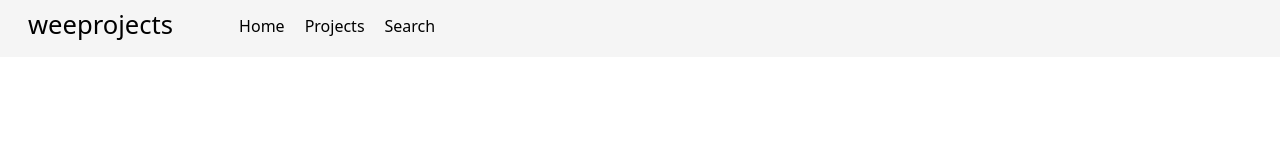
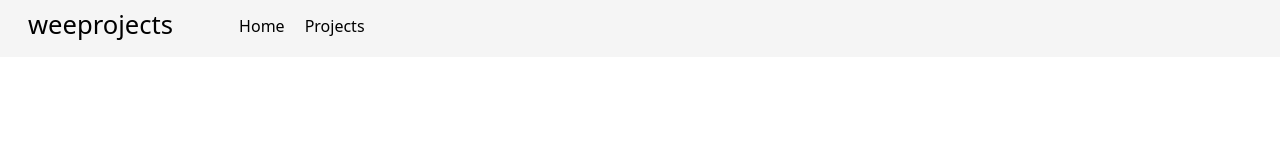
Before and after one commit to kevinjapan/WeeProjects, a React (Vite) app: page /1 in a window 1280 px wide. Shown: the top 160 px of the page. Built offline with nearby package versions, Linux system fonts and the light colour scheme.

Commit message:
misc tidy code

```diff
--- a/src/components/App/NavBar/MainNavBarLinks.jsx
+++ b/src/components/App/NavBar/MainNavBarLinks.jsx
@@ -21,10 +21,10 @@ const MainNavBarLinks = () => {
             <NavLink to="/projects" onClick={() => setDisplayDropdown(false)}
             className={({ isActive }) => isActive ? active_link_classes : ""}>Projects</NavLink>
          </li>
-         <li>
+         {/* <li>
             <NavLink to="/search" onClick={() => setDisplayDropdown(false)}
             className={({ isActive }) => isActive ? active_link_classes : ""}>Search</NavLink>
-         </li>
+         </li>                */}
       </ul>
    )
 }
--- a/src/components/Tasks/TasksList/TasksList.jsx
+++ b/src/components/Tasks/TasksList/TasksList.jsx
@@ -81,7 +81,7 @@ const TasksList = props => {
       // currently we just reload entire updated Tasks for project
       get_tasks()
 
-      // to do :
+      // future :
       // currently we retrieve all tasks - ok while no. is low -
       // investigate alternative of injecting 'updated_todo' into existing tasks (and refresh that if required.)
       // so we maintain local copy of updated dataset.
@@ -136,7 +136,6 @@ const TasksList = props => {
             </ul>
          </section>
 
-         {/* to do : make layout here responsive / media query */}
 
          {/* TaskCard */}
          <section style={{width:'42%',marginRight:'.35rem'}}>
--- a/src/components/Todos/TodosList/TodosListItem.jsx
+++ b/src/components/Todos/TodosList/TodosListItem.jsx
@@ -87,8 +87,6 @@ const TodosListItem = props => {
    }
 
    const view_todo_details = () => {
-      // to do : open in right-side panel.  make right-side panel fixed?
-
       props.view_todo_details(todo)
    }
 
```
